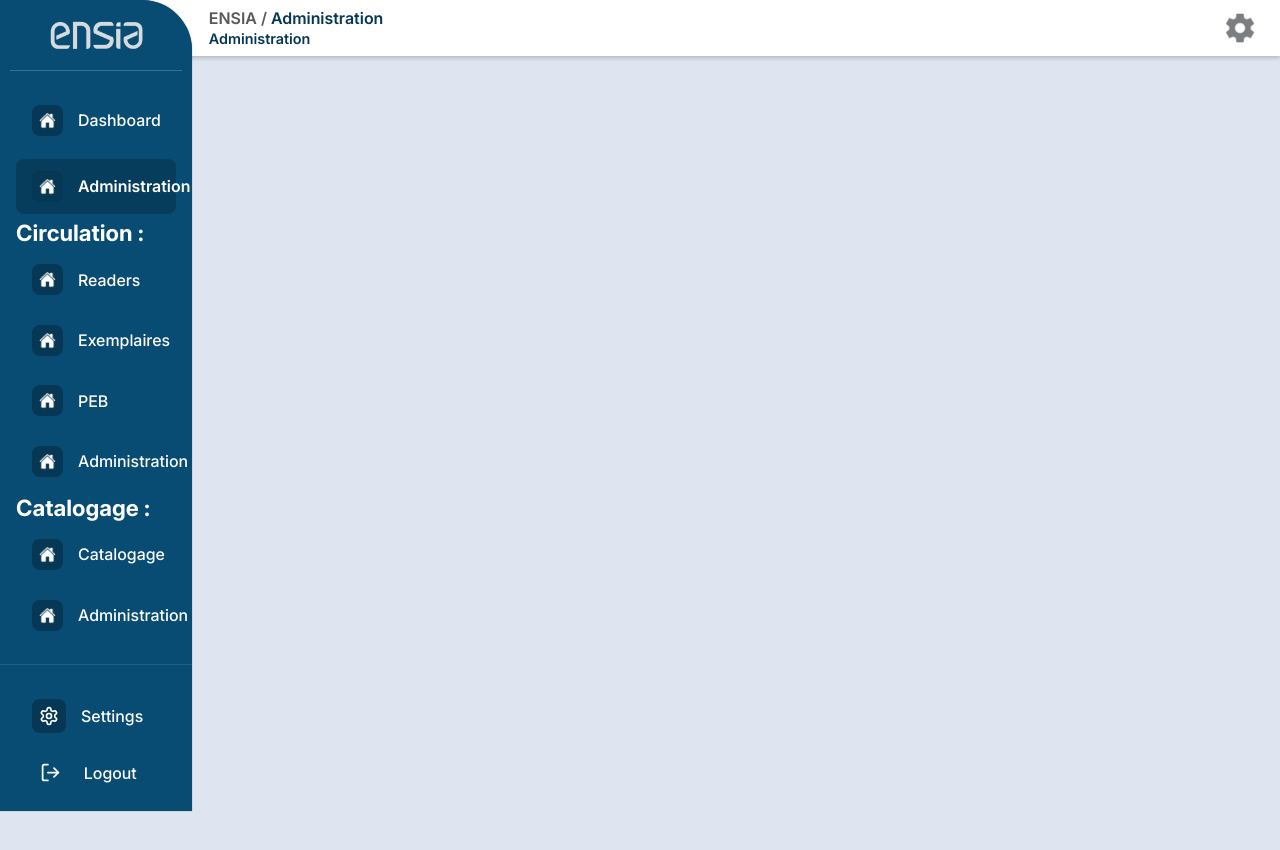
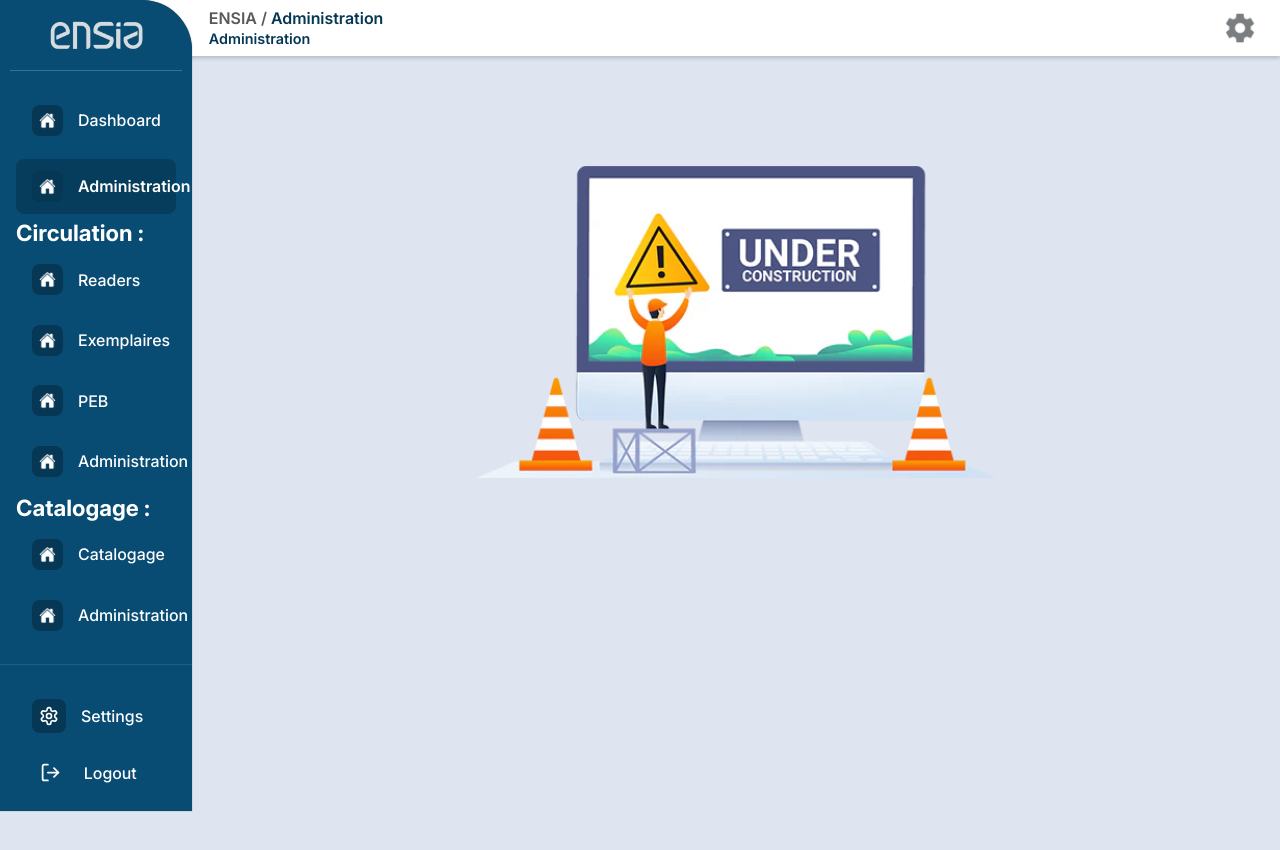
Before and after one commit to HachemSekhsoukh/LibrarySystem, a React (Vite) app: page /administration in a window 1280 px wide. Shown: the top 850 px of the page. Built offline with nearby package versions, Linux system fonts and the light colour scheme; a web font is replaced by a local one.

Commit message:
under construction

```diff
--- /dev/null
+++ b/src/CSS/administration.css
@@ -0,0 +1,10 @@
+.under-construction-image{
+    height: 65vh;
+    width: 65vh;
+}
+
+.administration-page{
+    display: flex;
+    justify-content: center;
+    align-items: center;
+}
--- /dev/null
+++ b/src/CSS/peb.css
@@ -0,0 +1,10 @@
+.under-construction-image{
+    height: 65vh;
+    width: 65vh;
+}
+
+.peb-page{
+    display: flex;
+    justify-content: center;
+    align-items: center;
+}
--- a/src/Pages/administration.jsx
+++ b/src/Pages/administration.jsx
@@ -1,7 +1,10 @@
+import "../CSS/administration.css";
 
 const Administration = () => {
     return (
-      <></>
+      <div className= "administration-page">
+        <img className="under-construction-image" src="../../public/assets/images/under-construction.webp"></img>
+      </div>
     );
   };
 
--- a/src/Pages/circulation/administration.jsx
+++ b/src/Pages/circulation/administration.jsx
@@ -1,7 +1,9 @@
 
 const CirculationAdministration = () => {
   return (
-    <></>
+    <div className= "circulation-administration-page">
+
+    </div>
   );
 };
 
--- a/src/Pages/circulation/peb.jsx
+++ b/src/Pages/circulation/peb.jsx
@@ -1,7 +1,10 @@
+import "../../CSS/peb.css";
 
 const PEB = () => {
   return (
-    <></>
+    <div className= "peb-page">
+        <img className="under-construction-image" src="../../public/assets/images/under-construction.webp"></img>
+      </div>
   );
 };
 
```
Also changed, not shown: public/assets/images/page-under-construction.jpg (added), public/assets/images/under-construction.webp (added).
